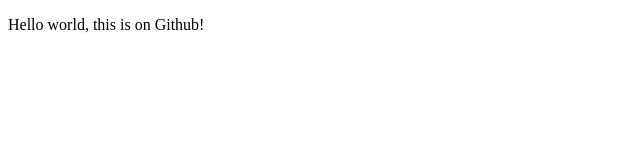
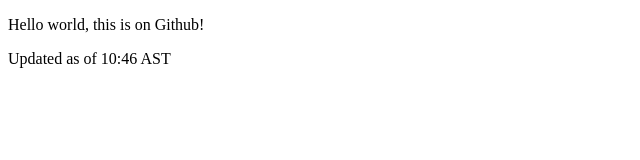
Before and after one commit to Gonz0/Starting-HTML, a plain HTML site: page index.html in a window 1280 px wide. Shown: the whole page, without its empty margins (0-640 px from the left). Drawn offline with Linux system fonts and the light colour scheme.

Commit message:
Added Update
Updated time only

```diff
--- a/index.html
+++ b/index.html
@@ -6,6 +6,7 @@
 
 <body>
     <p>Hello world, this is on Github!</p>
+    <p>Updated as of 10:46 AST</p>
 
 
 </body>
```
